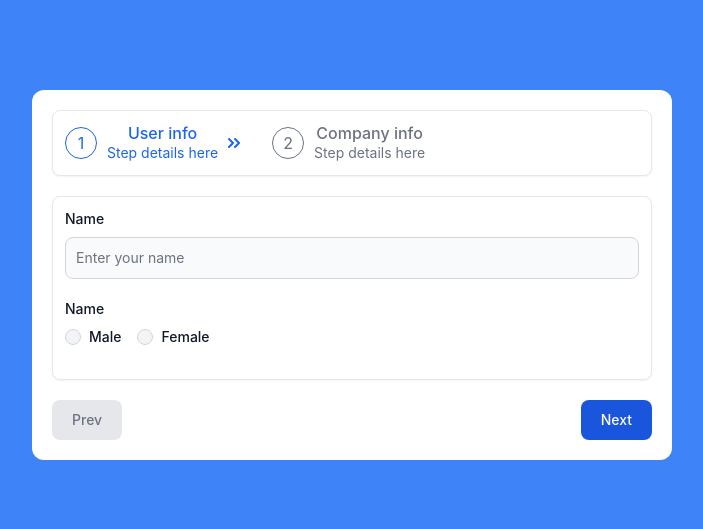
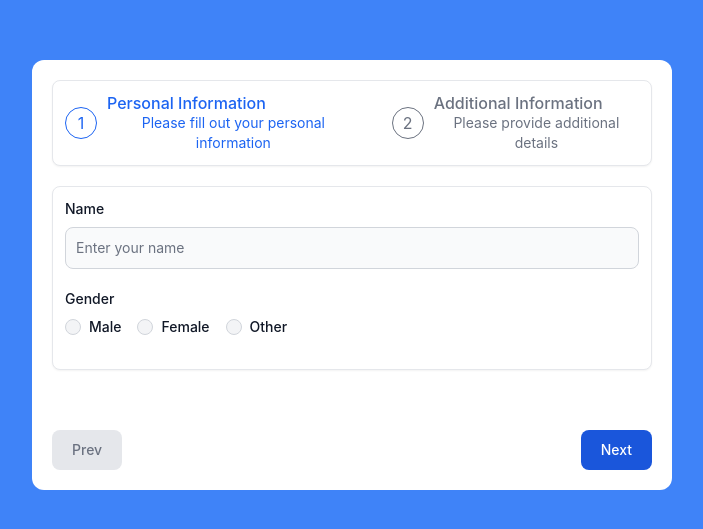
Before and after one commit to vezaadiloviana/test-multistep-react, a React (Create React App) app: page / in a window 1280 px wide. Shown: the part 125-654 px from the top of the page, without its empty margins (288-991 px from the left). Built offline with nearby package versions, Linux system fonts and the light colour scheme.

Commit message:
read data from json

```diff
--- a/src/App.js
+++ b/src/App.js
@@ -1,10 +1,10 @@
 import './App.css';
 import { useState } from 'react';
+import data from './data/response.json';
 
 function App() {
-
   const [currentStep, setCurrentStep] = useState(1);
-  const totalSteps = 2;
+  const totalSteps = data.length;
 
   const handleNext = () => {
     if (currentStep < totalSteps) {
@@ -18,77 +18,127 @@ function App() {
     }
   };
 
+  const currentData = data[currentStep - 1];
+
   return (
     <div className="App">
-      <div className='flex justify-center items-center min-w-screen min-h-screen bg-blue-500'>
-        <div className='p-5 rounded-xl w-6/12 bg-white space-y-5'>
+      <div className="flex justify-center items-center min-w-screen min-h-screen bg-blue-500">
+        <div className="p-5 rounded-xl lg:w-6/12 bg-white space-y-5">
+          {/* Progress Bar */}
           <ol className="items-center w-full space-y-4 sm:flex sm:space-x-8 sm:space-y-0 rtl:space-x-reverse p-3 bg-white border border-gray-200 rounded-lg shadow-sm">
-            <li className="flex items-center text-blue-600 dark:text-blue-500 space-x-2.5 rtl:space-x-reverse">
-                <span className="flex items-center justify-center w-8 h-8 border border-blue-600 rounded-full shrink-0 dark:border-blue-500">
-                    1
+            {data.map((step, index) => (
+              <li key={step.step} className={`flex items-center space-x-2.5 ${
+                  currentStep === step.step ? 'text-blue-600' : 'text-gray-500'}`} >
+                <span className={`flex items-center justify-center w-8 h-8 border rounded-full shrink-0 ${
+                    currentStep === step.step ? 'border-blue-600' : 'border-gray-500' } `} >
+                  {index + 1}
                 </span>
                 <span>
-                    <h3 className="font-medium leading-tight">User info</h3>
-                    <p className="text-sm">Step details here</p>
-                </span>
-                <svg className="w-3 h-3 ms-2 sm:ms-4 rtl:rotate-180" aria-hidden="true" xmlns="http://www.w3.org/2000/svg" fill="none" viewBox="0 0 12 10">
-                      <path stroke="currentColor" stroke-linecap="round" stroke-linejoin="round" stroke-width="2" d="m7 9 4-4-4-4M1 9l4-4-4-4"/>
-                </svg>
-            </li>
-            <li className="flex items-center text-gray-500 dark:text-gray-400 space-x-2.5 rtl:space-x-reverse">
-                <span className="flex items-center justify-center w-8 h-8 border border-gray-500 rounded-full shrink-0 dark:border-gray-400">
-                    2
-                </span>
-                <span>
-                    <h3 className="font-medium leading-tight">Company info</h3>
-                    <p className="text-sm">Step details here</p>
+                  <h3 className="font-medium leading-tight text-start">{step.title}</h3>
+                  <p className="text-sm">{step.description}</p>
                 </span>
               </li>
+            ))}
           </ol>
 
-          {/* Step 1 Content */}
-          {currentStep === 1 && (
-            <div id='1' className='p-3 bg-white border border-gray-200 rounded-lg shadow-sm'>
-              <div className="mb-5">
-                <label for="email" className="block mb-2 text-sm font-medium text-gray-900 dark:text-white text-start">Name</label>
-                <input type="text" id="name" className="bg-gray-50 border border-gray-300 text-gray-900 text-sm rounded-lg focus:ring-blue-500 focus:border-blue-500 block w-full p-2.5 dark:bg-gray-700 dark:border-gray-600 dark:placeholder-gray-400 dark:text-white dark:focus:ring-blue-500 dark:focus:border-blue-500" placeholder="Enter your name" required />
+        <form>
+          {/* Step Content */}
+          <div className="p-3 bg-white border border-gray-200 rounded-lg shadow-sm">
+            {currentData.fields.map((field, index) => {
+              if (field.type === 'textfield') {
+                return (
+                  <div className="mb-5" key={index}>
+                    <label htmlFor={field.label.toLowerCase()} className="block mb-2 text-sm font-medium text-gray-900 text-start">
+                      {field.label}
+                    </label>
+                    <input
+                      type="text"
+                      id={field.label.toLowerCase()}
+                      className="bg-gray-50 border border-gray-300 text-gray-900 text-sm rounded-lg focus:ring-blue-500 focus:border-blue-500 block w-full p-2.5"
+                      placeholder={field.placeholder}
+                      required={field.required}
+                    />
                   </div>
-              <div className='mb-5'>
-                <label for="gender" className="block mb-2 text-sm font-medium text-gray-900 dark:text-white text-start">Name</label>
+                );
+              } else if (field.type === 'radio') {
+                return (
+                  <div className="mb-5" key={index}>
+                    <label className="block mb-2 text-sm font-medium text-gray-900 text-start" >
+                      {field.label}
+                    </label>
                     <div className="flex">
-                    <div className="flex items-center me-4">
-                        <input id="male" type="radio" value="" name="gender-group" className="w-4 h-4 cursor-pointer text-blue-600 bg-gray-100 border-gray-300 focus:ring-blue-500 dark:focus:ring-blue-600 dark:ring-offset-gray-800 focus:ring-2 dark:bg-gray-700 dark:border-gray-600"/>
-                        <label for="male" className="ms-2 text-sm font-medium text-gray-900 dark:text-gray-300 cursor-pointer">Male</label>
+                      {field.options.map((option, idx) => (
+                        <div className="flex items-center me-4" key={idx}>
+                          <input
+                            id={option.value}
+                            type="radio"
+                            name={field.label.toLowerCase()}
+                            value={option.value}
+                            className="w-4 h-4 cursor-pointer text-blue-600 bg-gray-100 border-gray-300 focus:ring-blue-500"
+                            required={field.required}
+                          />
+                          <label htmlFor={option.value} className="ms-2 text-sm font-medium text-gray-900 cursor-pointer" >
+                            {option.label}
+                          </label>
                         </div>
-                    <div className="flex items-center me-4">
-                        <input id="female" type="radio" value="" name="gender-group" className="w-4 h-4 cursor-pointer text-blue-600 bg-gray-100 border-gray-300 focus:ring-blue-500 dark:focus:ring-blue-600 dark:ring-offset-gray-800 focus:ring-2 dark:bg-gray-700 dark:border-gray-600"/>
-                        <label for="female" className="ms-2 text-sm font-medium text-gray-900 dark:text-gray-300 cursor-pointer">Female</label>
+                      ))}
                     </div>
                   </div>
+                );
+              } else if (field.type === 'textarea') {
+                return (
+                  <div className="mb-5" key={index}>
+                    <label htmlFor={field.label} className="block mb-2 text-sm font-medium text-gray-900 text-start" >
+                      {field.label}
+                    </label>
+                    <textarea
+                      id={field.label.toLowerCase()}
+                      rows="4"
+                      className="block p-2.5 w-full text-sm text-gray-900 bg-gray-50 rounded-lg border border-gray-300 focus:ring-blue-500"
+                      placeholder={field.placeholder}
+                      required={field.required}
+                    ></textarea>
                   </div>
-            </div>
-          )}
-
-          {/* Step 3 Content */}
-          {currentStep === 2 && (
-            <div id='2' className='p-3 bg-white border border-gray-200 rounded-lg shadow-sm'>
-              <div className="mb-5">
-                <label for="desc" className="block mb-2 text-sm font-medium text-gray-900 dark:text-white text-start">Description</label>
-                <textarea id="desc" rows="4" className="block p-2.5 w-full text-sm text-gray-900 bg-gray-50 rounded-lg border border-gray-300 focus:ring-blue-500 focus:border-blue-500 dark:bg-gray-700 dark:border-gray-600 dark:placeholder-gray-400 dark:text-white dark:focus:ring-blue-500 dark:focus:border-blue-500" placeholder="Enter a description"></textarea>
-              </div>
-              <div className='mb-5'>
-              <label for="title" className="block mb-2 text-sm font-medium text-gray-900 dark:text-white text-start">Title</label>
-                <select id="title" className="bg-gray-50 border border-gray-300 text-gray-900 text-sm rounded-lg focus:ring-blue-500 focus:border-blue-500 block w-full p-2.5 dark:bg-gray-700 dark:border-gray-600 dark:placeholder-gray-400 dark:text-white dark:focus:ring-blue-500 dark:focus:border-blue-500">
-                  <option selected>Enter a title</option>
-                  <option value="US">United States</option>
-                  <option value="CA">Canada</option>
-                  <option value="FR">France</option>
-                  <option value="DE">Germany</option>
+                );
+              } else if (field.type === 'autocomplete') {
+                return (
+                  <div className="mb-5" key={index}>
+                    <label htmlFor={field.label} className="block mb-2 text-sm font-medium text-gray-900 text-start" >
+                      {field.label}
+                    </label>
+                    <select id={field.label.toLowerCase()} className="bg-gray-50 border border-gray-300 text-gray-900 text-sm rounded-lg focus:ring-blue-500 block w-full p-2.5" required={field.required} >
+                      <option value="" disabled selected>
+                        {field.placeholder}
+                      </option>
+                      {field.options.map((option, idx) => (
+                        <option key={idx} value={option}>
+                          {option}
+                        </option>
+                      ))}
                     </select>
                   </div>
+                );
+              }
+              return null;
+            })}
           </div>
-          )}
+          {/* End content */}
 
+          <div className="flex justify-end py-5">
+            <button
+                type="submit"
+                className={`${
+                  currentStep === totalSteps
+                    ? 'block'
+                    : 'hidden'
+                } bg-blue-600 text-white font-medium rounded-lg text-sm px-5 py-2.5`}>
+                Kirim
+              </button>
+          </div>
+
+        </form>
+
+          {/* Navigation Buttons */}
           <div className="flex justify-between">
             <button
               type="button"
@@ -98,7 +148,7 @@ function App() {
                 currentStep === 1
                   ? 'bg-gray-200 text-gray-500 cursor-not-allowed'
                   : 'bg-blue-700 hover:bg-blue-800 text-white'
-              } focus:ring-4 font-medium rounded-lg text-sm px-5 py-2.5`}
+              } font-medium rounded-lg text-sm px-5 py-2.5`}
             >
               Prev
             </button>
@@ -110,12 +160,11 @@ function App() {
                 currentStep === totalSteps
                   ? 'bg-gray-200 text-gray-500 cursor-not-allowed'
                   : 'bg-blue-700 hover:bg-blue-800 text-white'
-              } focus:ring-4 font-medium rounded-lg text-sm px-5 py-2.5`}
+              } font-medium rounded-lg text-sm px-5 py-2.5`}
             >
               Next
             </button>
           </div>
-
         </div>
       </div>
     </div>
--- /dev/null
+++ b/src/data/response.json
@@ -0,0 +1,60 @@
+[
+  {
+    "step": 1,
+    "title": "Personal Information",
+    "description": "Please fill out your personal information",
+    "fields": [
+      {
+        "type": "textfield",
+        "label": "Name",
+        "placeholder": "Enter your name",
+        "required": true
+      },
+      {
+        "type": "radio",
+        "label": "Gender",
+        "options": [
+          {
+            "label": "Male",
+            "value": "male"
+          },
+          {
+            "label": "Female",
+            "value": "female"
+          },
+          {
+            "label": "Other",
+            "value": "other"
+          }
+        ],
+        "required": true
+      }
+    ]
+  },
+  {
+    "step": 2,
+    "title": "Additional Information",
+    "description": "Please provide additional details",
+    "fields": [
+      {
+        "type": "textarea",
+        "label": "Description",
+        "placeholder": "Enter a description",
+        "required": false
+      },
+      {
+        "type": "autocomplete",
+        "label": "Title",
+        "placeholder": "Enter a title",
+        "options": [
+          "Mr.",
+          "Mrs.",
+          "Ms.",
+          "Dr.",
+          "Prof."
+        ],
+        "required": true
+      }
+    ]
+  }
+]
```
Lines whose indentation alone changed are shown as unchanged.
